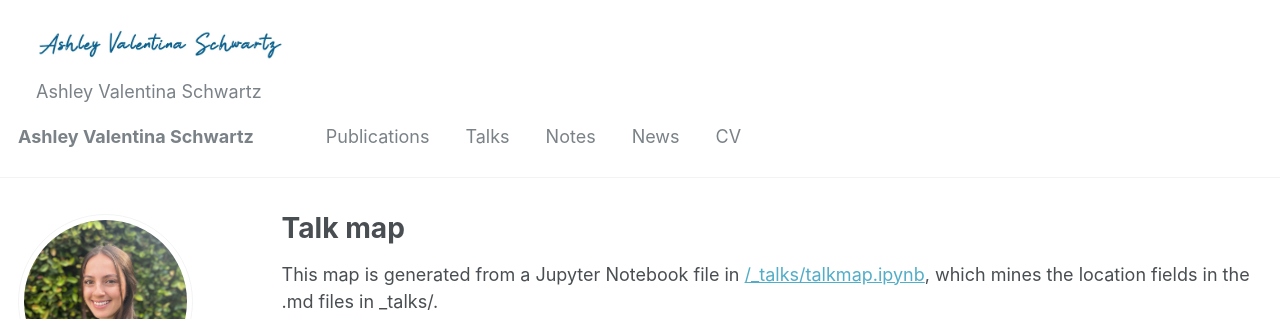
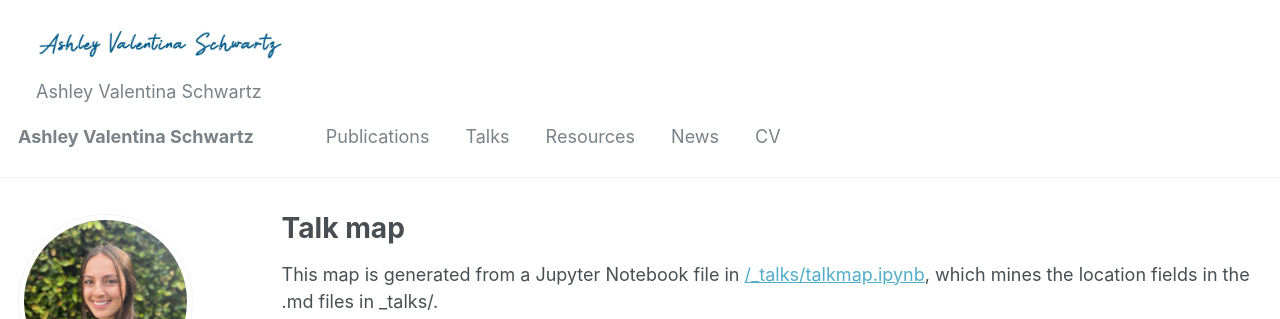
Before and after one commit to ashleyvsch/ashleyvsch.github.io, a Jekyll site: the page built from _pages/talkmap.html, in a window 1280 px wide and 1243 px high. Shown: the top 319 px of the window. Built offline with Jekyll 4.4.1, drawn with Linux system fonts in a browser that asks for light colours; nearby versions of some CDN libraries; some web fonts are replaced.

Commit message:
resources

```diff
--- a/_data/navigation.yml
+++ b/_data/navigation.yml
@@ -6,8 +6,8 @@ main:
   - title: "Talks"
     url: /talks/
 
-  - title: "Notes"
-    url: /notes/
+  - title: "Resources"
+    url: /Resources/
 
   - title: "News"
     url: /year-archive/
```
